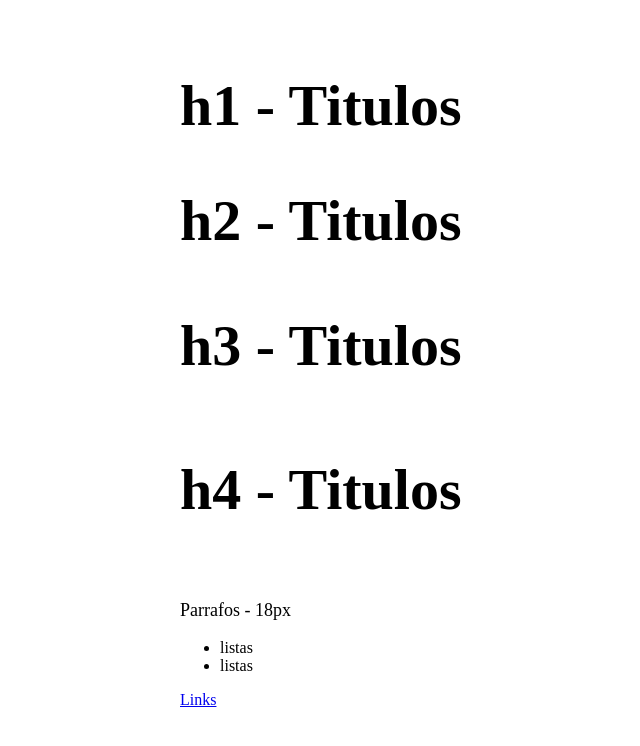
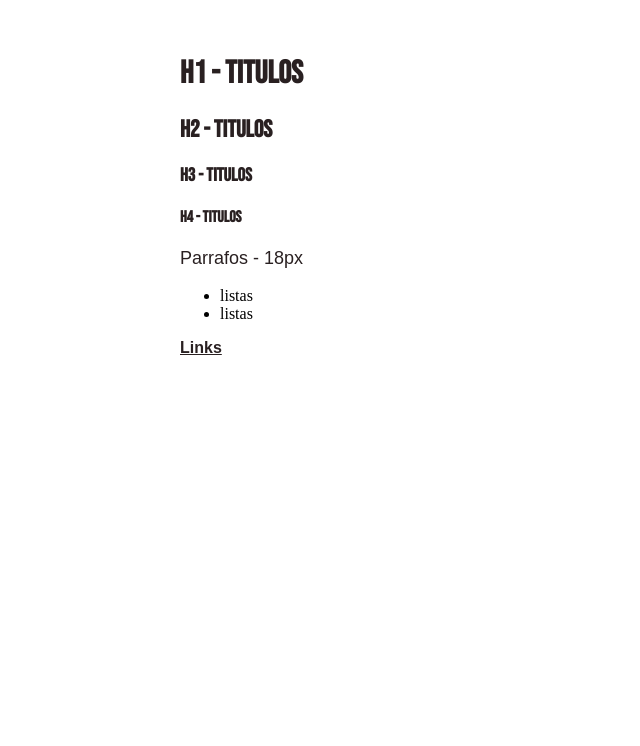
Before and after one commit to jeanToru/Suculentas-e-commerce, a website: page html/tipografias.html in a window 1280 px wide. Shown: the whole page, without its empty margins (228-868 px from the left). Drawn offline with Linux system fonts and the light colour scheme; a web font is replaced by a local one.

Commit message:
Modificacion de tipografias

```diff
--- a/html/tipografias.html
+++ b/html/tipografias.html
@@ -14,19 +14,19 @@
   <body>
     <!--------------Tipografias-------------->
     <div class="tipografias">
-      <h1 class="title">h1 - Titulos</h1>
-      <h2 class="title">h2 - Titulos</h2>
-      <h3 class="title">h3 - Titulos</h3>
-      <h4 class="title">h4 - Titulos</h4>
+      <h1>h1 - Titulos</h1>
+      <h2>h2 - Titulos</h2>
+      <h3>h3 - Titulos</h3>
+      <h4>h4 - Titulos</h4>
 
-      <p class="parrafos">Parrafos - 18px</p>
+      <p>Parrafos - 18px</p>
 
-      <ul class="lists">
+      <ul>
         <li>listas</li>
         <li>listas</li>
       </ul>
 
-      <a class="links" href="#">Links</a>
+      <a href="#">Links</a>
     </div>
   </body>
 </html>
--- a/sass/partials/_tipografias.scss
+++ b/sass/partials/_tipografias.scss
@@ -3,22 +3,3 @@
   padding: 25px 0;
   width: 500px;
 }
-.title{
-  color: $dark-brown;
-  font-family: $bebas-neue;
-}
-.parrafos{
-  font-size: 18px;
-  color: $dark-brown;
-  font-family: $khula
-}
-.lists{
-  font-size: 16px;
-  color: $dark-brown;
-  font-family: $khula
-}
-.links{
-  color: $dark-brown;
-  font-family: $khula;
-  font-weight: bold;
-}
--- a/sass/settings/_global.scss
+++ b/sass/settings/_global.scss
@@ -12,14 +12,30 @@ $beige: #c9c0bb;
 $khula: 'Khula', sans-serif;
 $bebas-neue:  'Bebas Neue', cursive;
 
+//tipografias
+h1,h2,h3,h4{
+  color: $dark-brown;
+  font-family: $bebas-neue;
+}
+p{
+  font-size: 18px;
+  color: $dark-brown;
+  font-family: $khula
+}
+li lists{
+  font-size: 16px;
+  color: $dark-brown;
+  font-family: $khula
+}
+a{
+  color: $dark-brown;
+  font-family: $khula;
+  font-weight: bold;
+}
+
 // configure
 .clearfix::after {
   content: "";
   clear: both;
   display: table;
 }
-
-h2{
-  font-size: 36px;
-  text-align: left;
-}
```
Also changed, not shown: css/styles.css.
